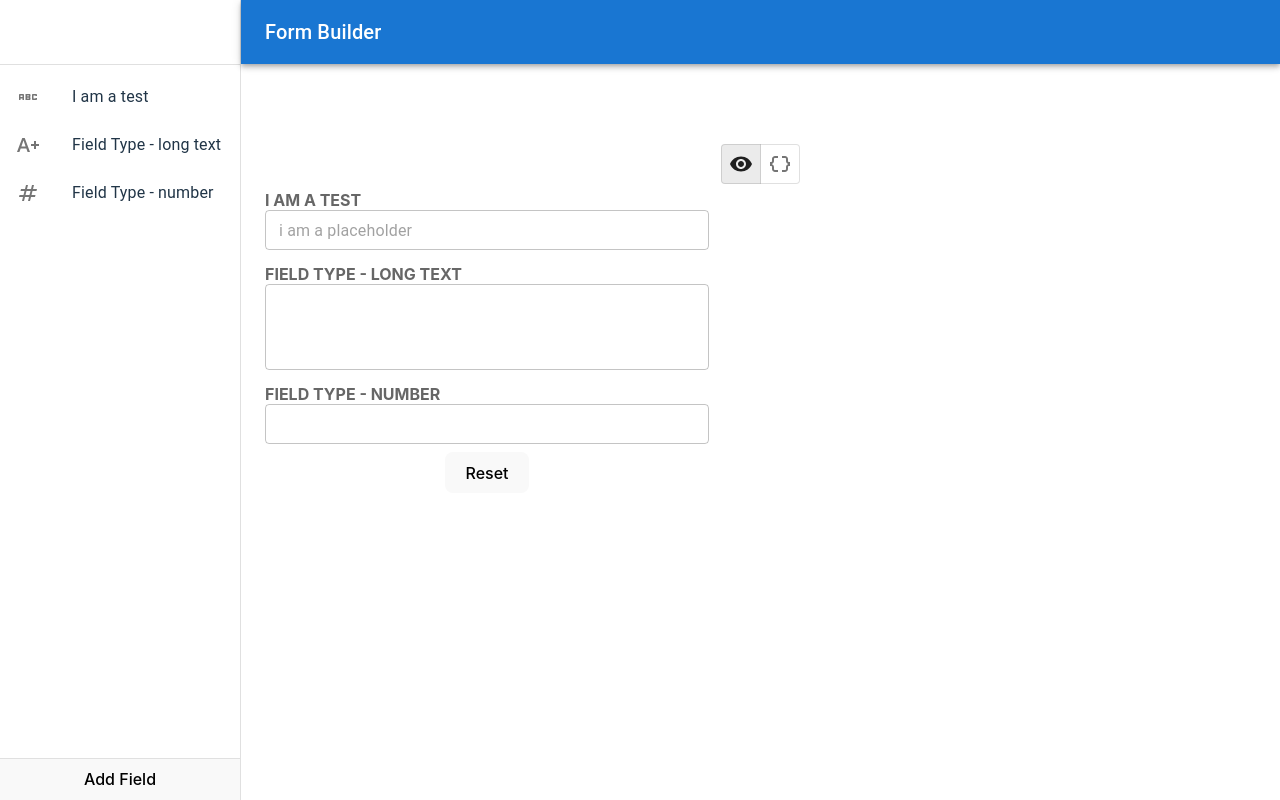
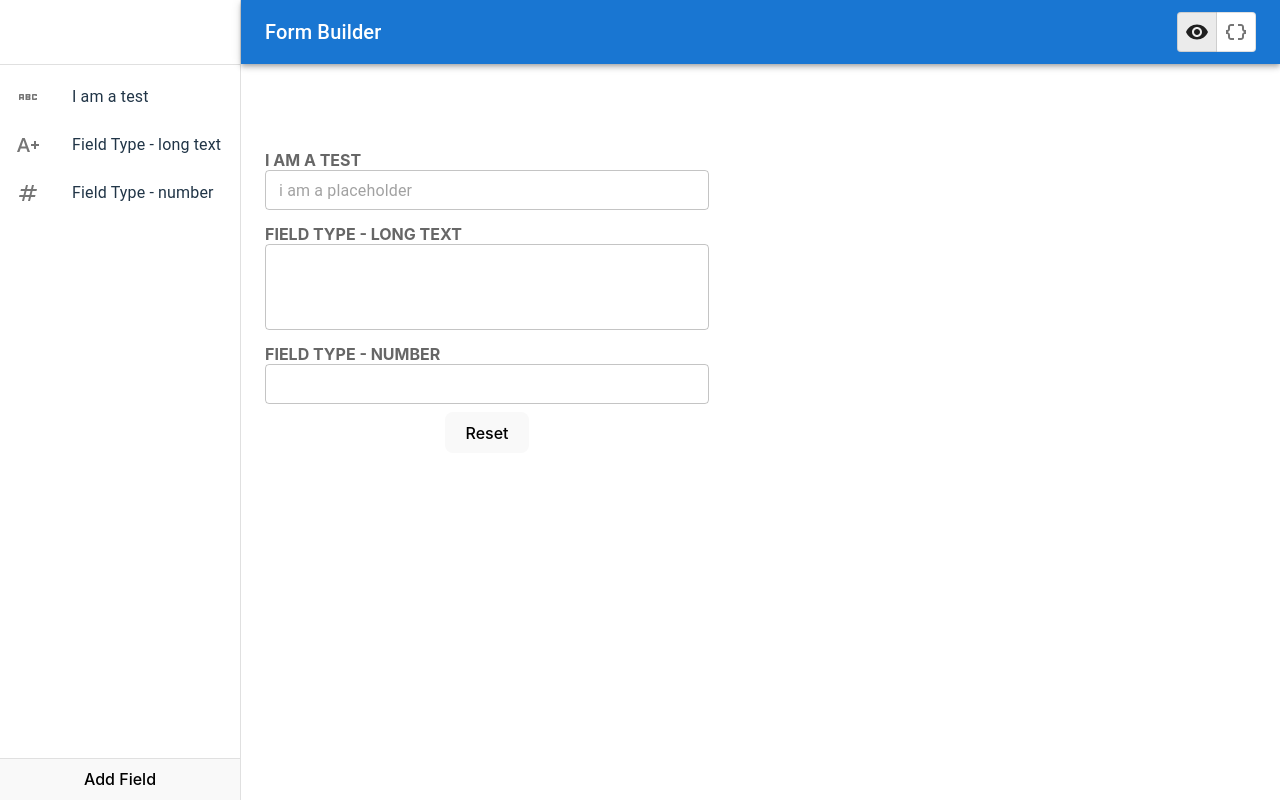
Before and after one commit to torian12321/form-builder, a React (Vite) app: page / in a window 1280 px wide. Built offline with nearby package versions, Linux system fonts and the light colour scheme; the HTML template or start-up script is replaced by a standard one.

Commit message:
add toggle to header

```diff
--- a/src/App.tsx
+++ b/src/App.tsx
@@ -1,6 +1,5 @@
 import { ResponsiveDrawer } from "./ui/Layout";
 import { FormDemo } from "./ui/FormDemo";
-import { ToggleMode } from "./ui/ToggleMode";
 import { CodeExample } from "./ui/CodeExample";
 import { useAppSelector } from "./store/actions";
 import { getFieldsList } from "./store/selectors/fields.selectors";
@@ -14,7 +13,6 @@ const App = () => {
 
   return (
     <ResponsiveDrawer>
-      <ToggleMode />
       {displayMode === MODES.VISUAL ? (
         <FormDemo />
       ) : (
--- a/src/ui/Layout/Header/Header.styles.ts
+++ b/src/ui/Layout/Header/Header.styles.ts
@@ -1,6 +1,11 @@
 import { styled } from '@mui/material/styles';
 import AppBar from "@mui/material/AppBar";
+import Toolbar from "@mui/material/Toolbar";
 
 export const Wrapper = styled(AppBar)({
   position: 'relative',
 });
+
+export const Content = styled(Toolbar)({
+  justifyContent: 'space-between',
+});
--- a/src/ui/Layout/Header/index.tsx
+++ b/src/ui/Layout/Header/index.tsx
@@ -1,23 +1,14 @@
-import IconButton from "@mui/material/IconButton";
-import MenuIcon from "@mui/icons-material/Menu";
-import Toolbar from "@mui/material/Toolbar";
 import Typography from "@mui/material/Typography";
-import { Wrapper } from "./Header.styles";
+import { Wrapper, Content } from "./Header.styles";
+import { ToggleMode } from "../../ToggleMode";
 
 export const Header = () => (
   <Wrapper>
-    <Toolbar>
-      <IconButton
-        color="inherit"
-        aria-label="open drawer"
-        edge="start"
-        sx={{ mr: 2, display: { sm: "none" } }}
-      >
-        <MenuIcon />
-      </IconButton>
+    <Content>
       <Typography variant="h6" noWrap component="div">
         Form Builder
       </Typography>
-    </Toolbar>
+      <ToggleMode />
+    </Content>
   </Wrapper>
 );
--- /dev/null
+++ b/src/ui/ToggleMode/ToggleMode.styles.ts
@@ -0,0 +1,6 @@
+import { styled } from '@mui/material/styles';
+import ToggleButtonGroup from "@mui/material/ToggleButtonGroup";
+
+export const Toggle = styled(ToggleButtonGroup)({
+  background: 'white',
+});
--- a/src/ui/ToggleMode/ToggleMode.tsx
+++ b/src/ui/ToggleMode/ToggleMode.tsx
@@ -2,11 +2,11 @@ import DataObjectIcon from "@mui/icons-material/DataObject";
 import VisibilityIcon from "@mui/icons-material/Visibility";
 import Stack from "@mui/material/Stack";
 import ToggleButton from "@mui/material/ToggleButton";
-import ToggleButtonGroup from "@mui/material/ToggleButtonGroup";
 import { MODES } from "../../store/slices/settings.slice";
 import { useSettingsActions } from "../../store/actions/settings";
 import { useAppSelector } from "../../store/actions";
 import { getDisplayMode } from "../../store/selectors/settings.selectors";
+import { Toggle } from "./ToggleMode.styles";
 
 export const ToggleMode = () => {
   const displayMode = useAppSelector(getDisplayMode);
@@ -19,7 +19,7 @@ export const ToggleMode = () => {
 
   return (
     <Stack spacing={2} alignItems="center">
-      <ToggleButtonGroup size="small" {...control} aria-label="Small sizes">
+      <Toggle size="small" {...control} aria-label="Display Mode">
         <ToggleButton
           value={MODES.VISUAL}
           key={MODES.VISUAL}
@@ -30,7 +30,7 @@ export const ToggleMode = () => {
         <ToggleButton value={MODES.CODE} key={MODES.CODE} onClick={setCodeMode}>
           <DataObjectIcon />
         </ToggleButton>
-      </ToggleButtonGroup>
+      </Toggle>
     </Stack>
   );
 };
```
